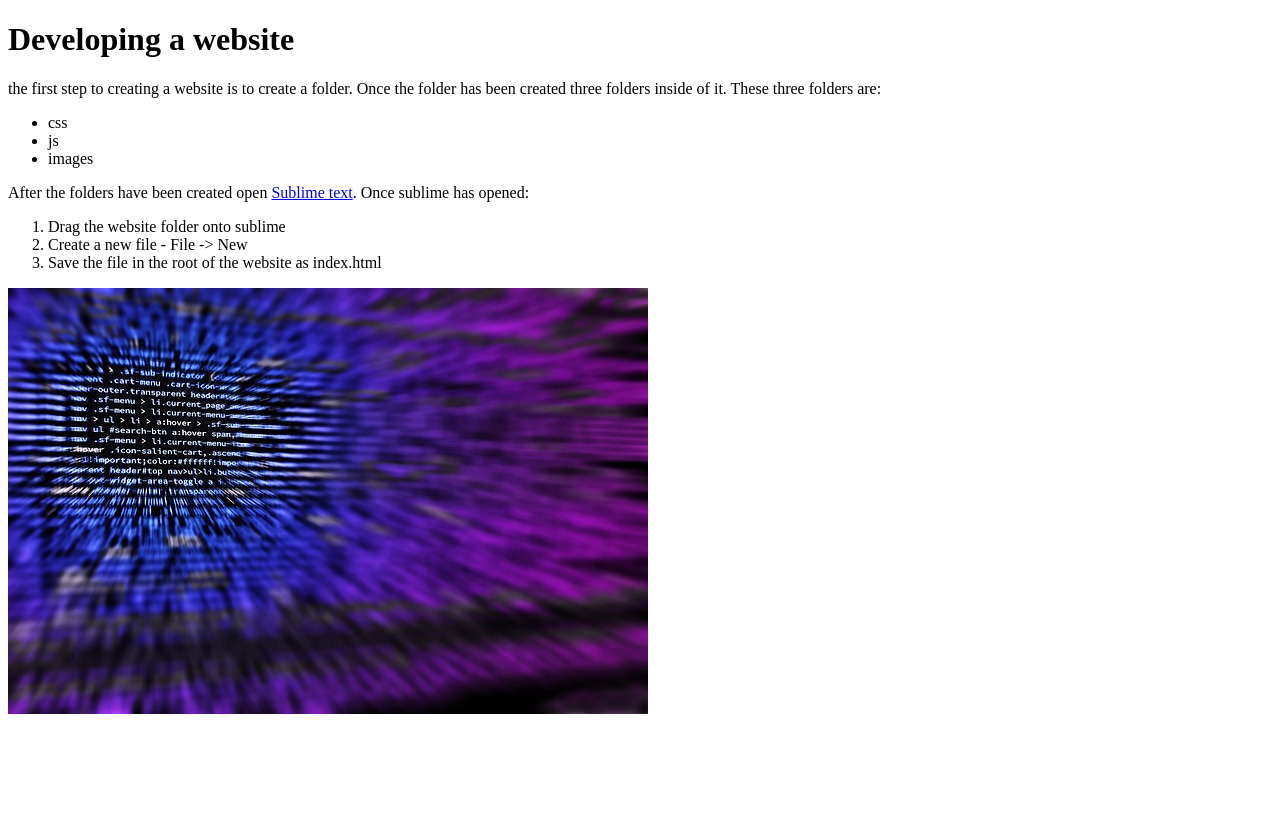
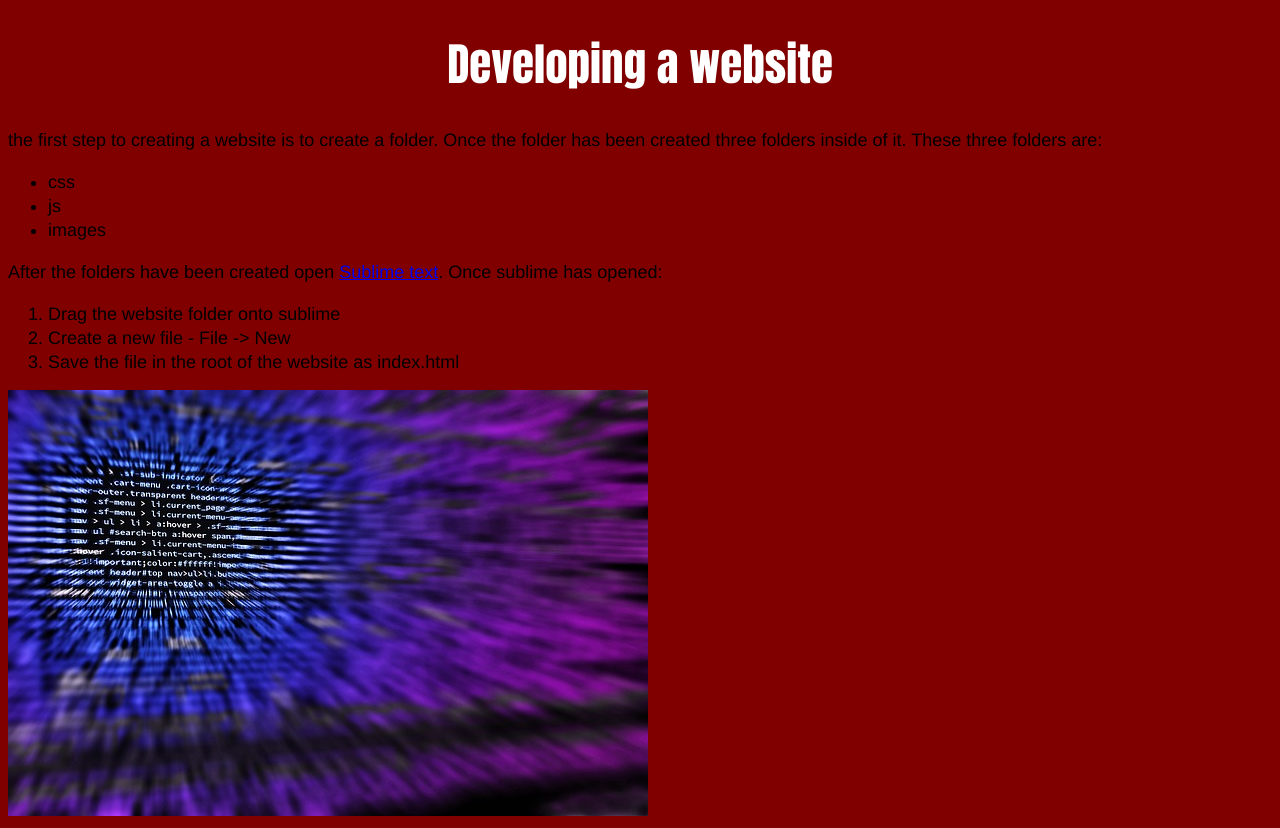
Before and after one commit to Mdot93/my-first-website, a plain HTML site: page index.html in a window 1280 px wide. Before the commit the page ends 800 px from the top, so only its background shows below. Drawn offline with Linux system fonts and the light colour scheme.

Commit message:
added css tyle

```diff
--- /dev/null
+++ b/css/style.css
@@ -0,0 +1,17 @@
+body{
+background-color: maroon;
+}
+
+h1{
+text-align: center;
+font-family: Impact, sans-serif;
+font-size: 45px;
+color:white;
+}
+
+p, li {
+font-family: Helvetica,sans-serif;
+font-size: 18px;
+line-height: 24px;
+
+}
--- a/index.html
+++ b/index.html
@@ -3,6 +3,7 @@
 <head>
      <meta charset="utf-8">
 <title>Learning web development</title>
+<link rel="stylesheet"  href="css/style.css">
 </head>
 <body>
 <h1>Developing a website</h1>
```
